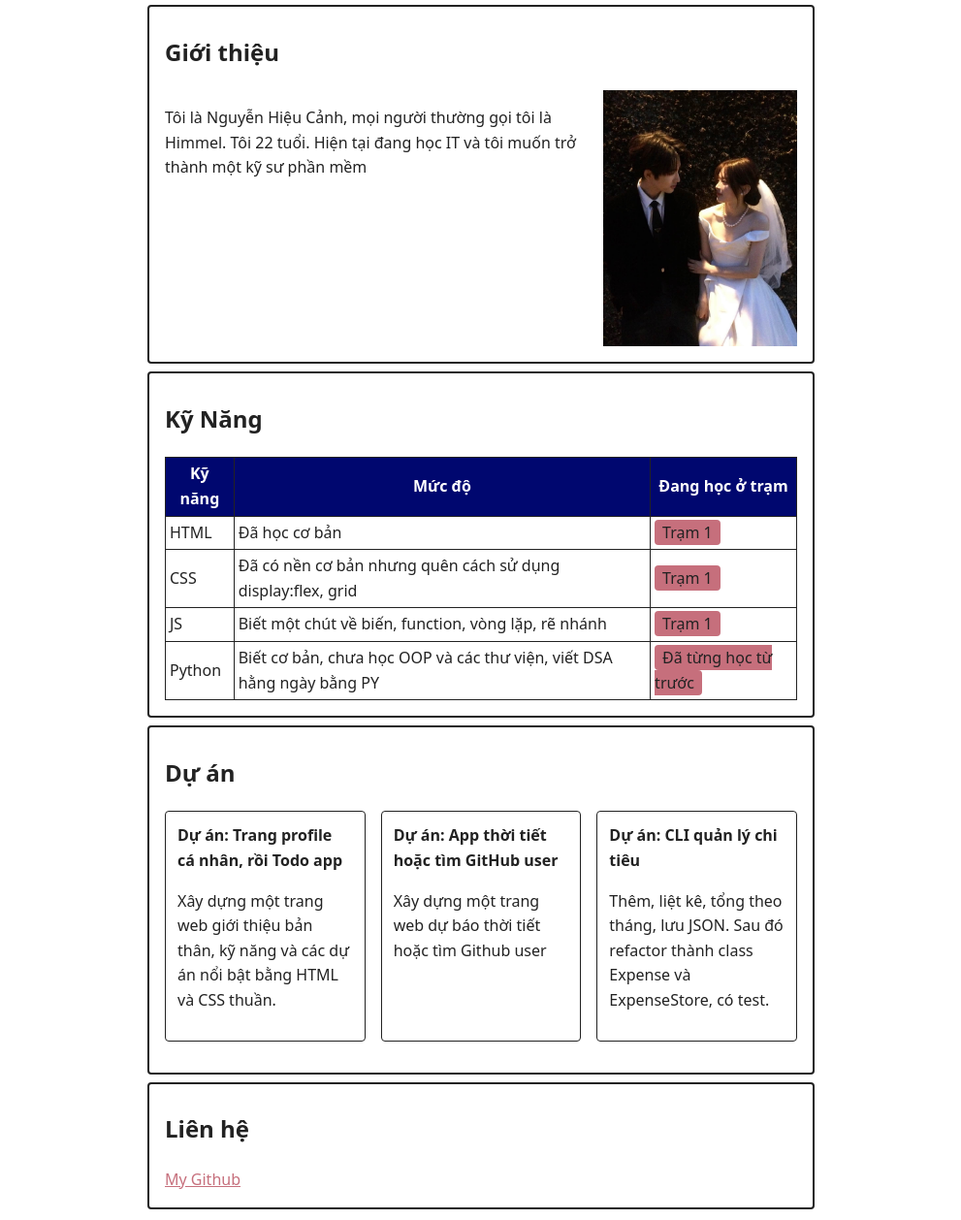
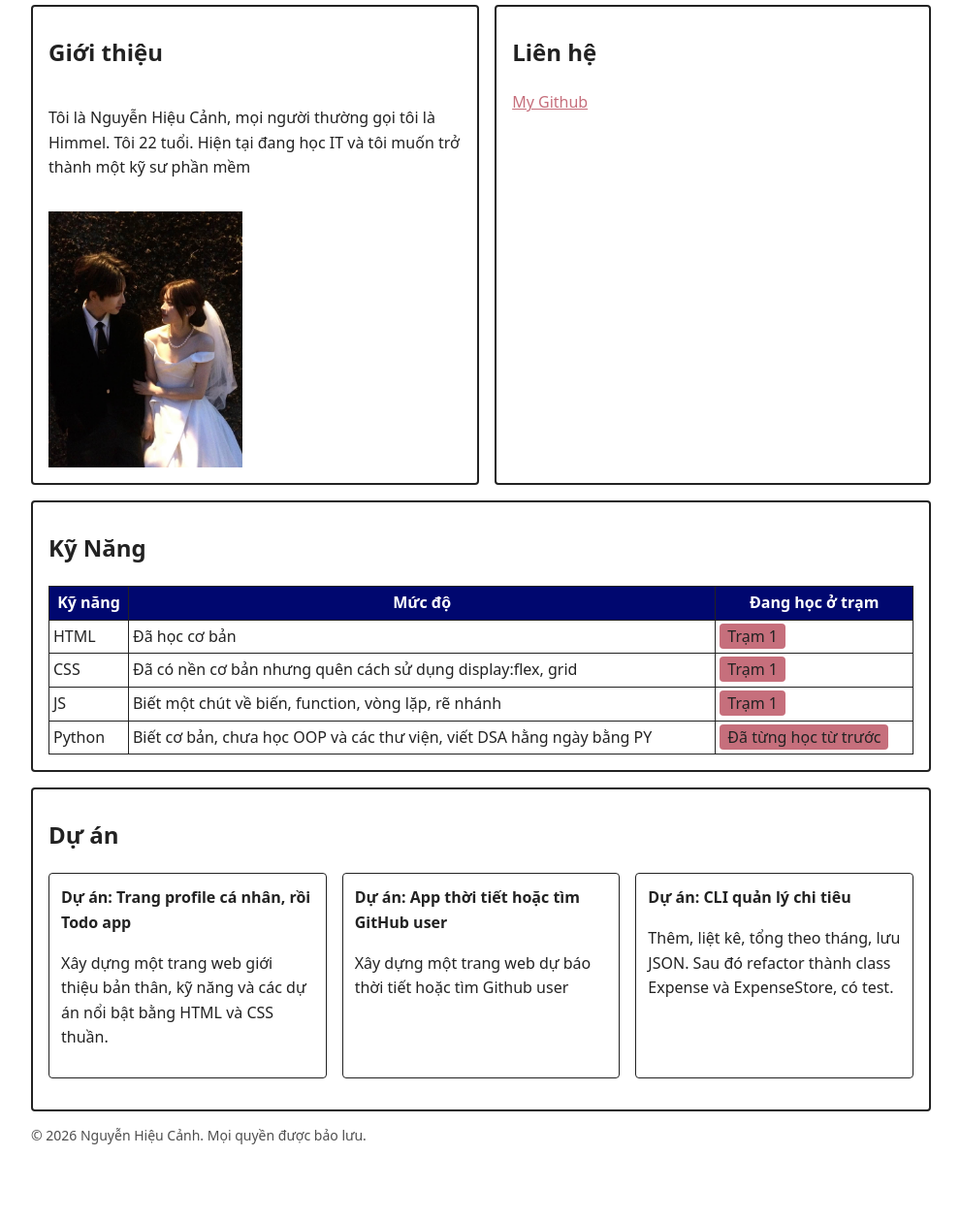
Before and after one commit to canhvsduog150604-jpg/fullstack-journey, a plain HTML site: page 01-html-css-js/bai-04/index.html in a window 1280 px wide. Shown: the part 107-1365 px from the top of the page at 97% size, without its empty margins (144-1135 px from the left). After the commit the page ends 1311 px from the top, so only its background shows below. Drawn offline with Linux system fonts and the light colour scheme.

Commit message:
finished exercise 1

```diff
--- a/01-html-css-js/bai-04/index.html
+++ b/01-html-css-js/bai-04/index.html
@@ -17,7 +17,7 @@
   </header>
 
   <main>
-    <section id="gioi-thieu">
+    <section id="gioi-thieu" class="khu-gioi-thieu">
       <h2>Giới thiệu</h2>
       <div class="intro">
         <p>Tôi là Nguyễn Hiệu Cảnh, mọi người thường gọi tôi là Himmel. Tôi 22 tuổi. Hiện tại đang học IT và tôi muốn trở thành một kỹ sư phần mềm</p>
@@ -25,7 +25,7 @@
       </div>
     </section>
 
-    <section id="ky-nang">
+    <section id="ky-nang" class="khu-ky-nang">
       <h2>Kỹ Năng</h2>
       <table>
         <thead>
@@ -60,7 +60,7 @@
       </table>
     </section>
 
-    <section id="du-an">
+    <section id="du-an" class="khu-du-an">
       <h2>Dự án</h2>
       <ol class="du-an-list">
         <li>
@@ -83,7 +83,7 @@
         </li>
       </ol>
     </section>
-    <section id="lien-he">
+    <section id="lien-he" class="khu-lien-he">
       <h2>Liên hệ</h2>
       <a href="https://github.com/canhvsduog150604-jpg">My Github</a>
     </section>
--- a/01-html-css-js/bai-04/style.css
+++ b/01-html-css-js/bai-04/style.css
@@ -8,7 +8,7 @@ body {
     font-family: system-ui, -apple-system, BlinkMacSystemFont, 'Segoe UI', Roboto, Oxygen, Ubuntu, Cantarell, 'Open Sans', 'Helvetica Neue', sans-serif;
     font-size: 1rem;
     line-height: 1.6;
-    max-width: 720px;
+    max-width: 960px;
     margin: 0 auto;
     padding: 8px 16px;
     background-color: var(--mau-nen);
@@ -40,7 +40,6 @@ section {
     border: 2px solid var(--mau-chu);
     padding: 8px 16px 16px;
     border-radius: 4px;
-    margin-bottom: 8px;
 }
 
 img {
@@ -133,7 +132,30 @@ nav a:hover {
 /* ===== Bài 4: Grid và responsive ===== */
 
 /* BT1. Bố cục trang bằng Grid */
+main {
+    display: grid;
+    grid-template-areas:
+        "gioi-thieu lien-he"
+        "ky-nang ky-nang"
+        "du-an du-an";
+    gap: 16px;
+}
 
+.khu-gioi-thieu {
+    grid-area: gioi-thieu;
+}
+
+.khu-ky-nang {
+    grid-area: ky-nang;
+}
+
+.khu-du-an {
+    grid-area: du-an;
+}
+
+.khu-lien-he {
+    grid-area: lien-he;
+}
 
 /* BT2. Dự án: đổi từ Flexbox sang Grid */
 
```
